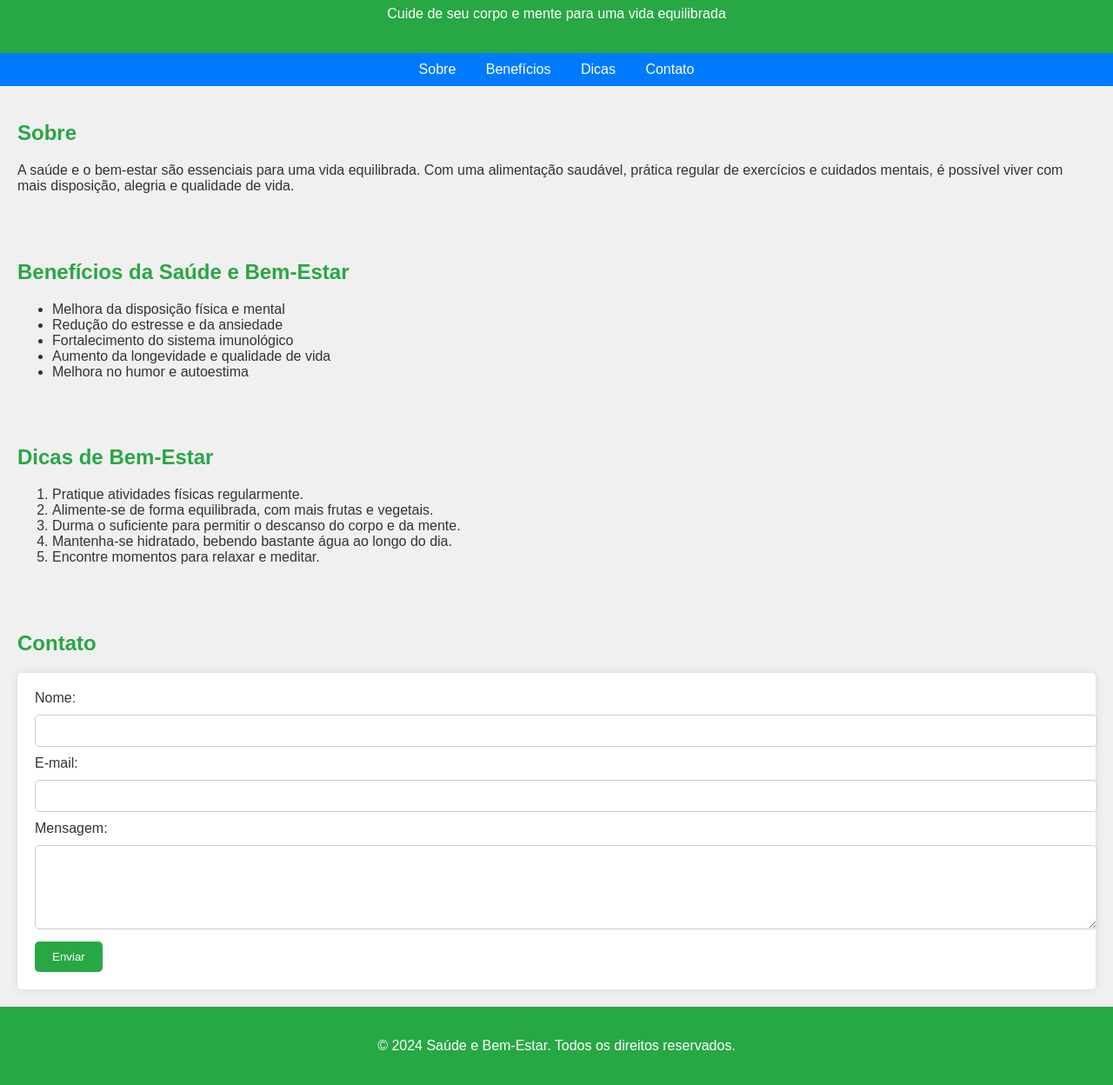
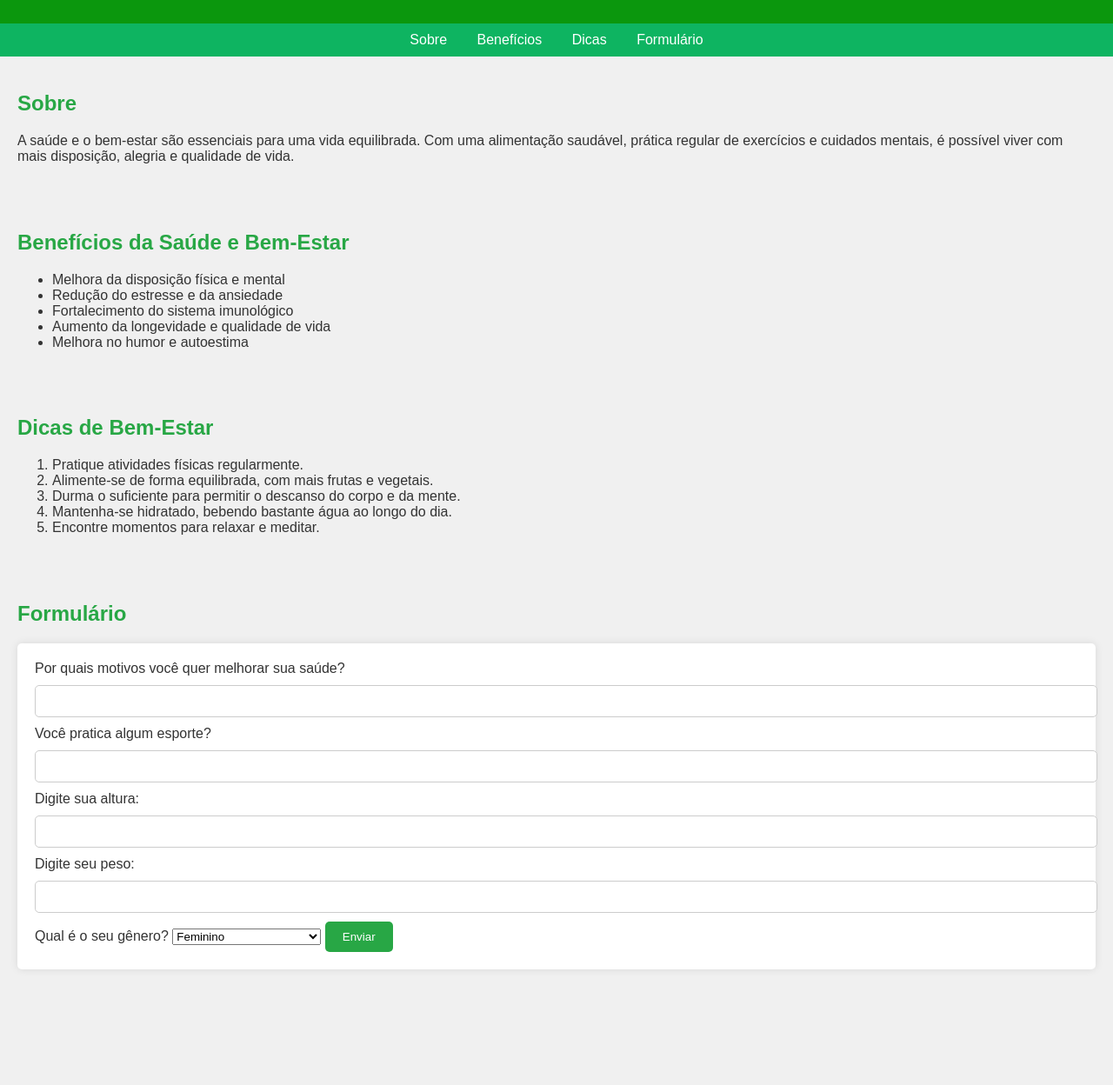
Before and after one commit to Thalita04/Sa-de-e-bem-estar, a plain HTML site: page index.html in a window 1280 px wide. Shown: the part 93-1341 px from the top of the page at 87% size. After the commit the page ends 1228 px from the top, so only its background shows below. Drawn offline with Linux system fonts and the light colour scheme.

Commit message:
Add files via upload

```diff
--- a/index.html
+++ b/index.html
@@ -3,6 +3,8 @@
 <head>
     <meta charset="UTF-8">
     <meta name="viewport" content="width=device-width, initial-scale=1.0">
+    <title>Saúde e Bem-Estar</title>
+</head>
 <title>Saúde e Bem-Estar</title>
 <style>
     body {
@@ -13,13 +15,13 @@
         color: #333;
     }
     header {
-            background-color: #28a745;
+        background-color: #0b970d;
         color: white;
         text-align: center;
         padding: 20px;
     }
     nav {
-            background-color: #007bff;
+        background-color: #0eb461;
         padding: 10px;
         text-align: center;
     }
@@ -66,25 +68,19 @@
     }
     </style>
     </head>
-<body>
-
-    <header>
+<body><header>
     <h1>Saúde e Bem-Estar</h1>
-        <p>Cuide de seu corpo e mente para uma vida equilibrada</p>
 </header>
-
 <nav>
     <a href="#sobre">Sobre</a>
     <a href="#beneficios">Benefícios</a>
     <a href="#dicas">Dicas</a>
-        <a href="#contato">Contato</a>
+    <a href="#formulário">Formulário</a>
 </nav>
-
 <section id="sobre">
     <h2>Sobre</h2>
     <p>A saúde e o bem-estar são essenciais para uma vida equilibrada. Com uma alimentação saudável, prática regular de exercícios e cuidados mentais, é possível viver com mais disposição, alegria e qualidade de vida.</p>
 </section>
-
 <section id="beneficios">
     <h2>Benefícios da Saúde e Bem-Estar</h2>
     <ul>
@@ -95,7 +91,6 @@
         <li>Melhora no humor e autoestima</li>
     </ul>
 </section>
-
 <section id="dicas">
     <h2>Dicas de Bem-Estar</h2>
     <ol>
@@ -106,26 +101,26 @@
         <li>Encontre momentos para relaxar e meditar.</li>
     </ol>
 </section>
+<section id="Formulário">
 
-    <section id="contato">
-        <h2>Contato</h2>
+        <h2>Formulário</h2>
         <form class="contact-form">
-            <label for="nome">Nome:</label>
+            <label for="nome">Por quais motivos você quer melhorar sua saúde?</label>
             <input type="text" id="nome" name="nome" required>
 
-            <label for="email">E-mail:</label>
-            <input type="email" id="email" name="email" required>
+            <label for="nome">Você pratica algum esporte?</label>
+            <input type="text" id="nome" name="nome" required>
 
-            <label for="mensagem">Mensagem:</label>
-            <textarea id="mensagem" name="mensagem" rows="5" required></textarea>
+            <label for="age">Digite sua altura:</label>
+            <input type="number" id="age" name="age" min="1" max="100">
 
+            <label for="age">Digite seu peso:</label>
+             <input type="number" id="age" name="age" min="1" max="100"
+
+            <label for="Qual é o seu gênero?">Qual é o seu gênero?</label>
+        <select id="gênero" name="gênero">
+          <option value="Feminino">Feminino</option>
+          <option value="Masculino">Masculino</option>
+          <option value="Prefiro não me identificar">Prefiro não me identificar</option>
+        </select>
             <button type="submit">Enviar</button>
-        </form>
-    </section>
-
-    <footer>
-        <p>&copy; 2024 Saúde e Bem-Estar. Todos os direitos reservados.</p>
-    </footer>
-
-</body>
-</html>
```
Lines whose indentation alone changed are shown as unchanged.
